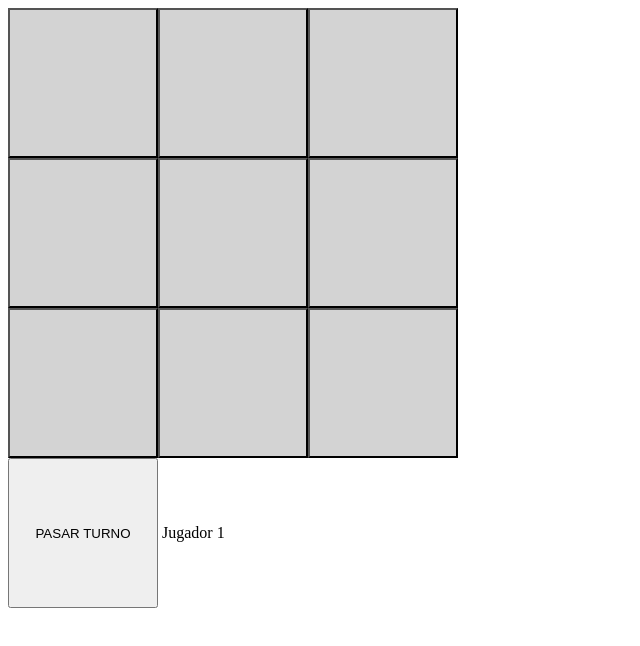
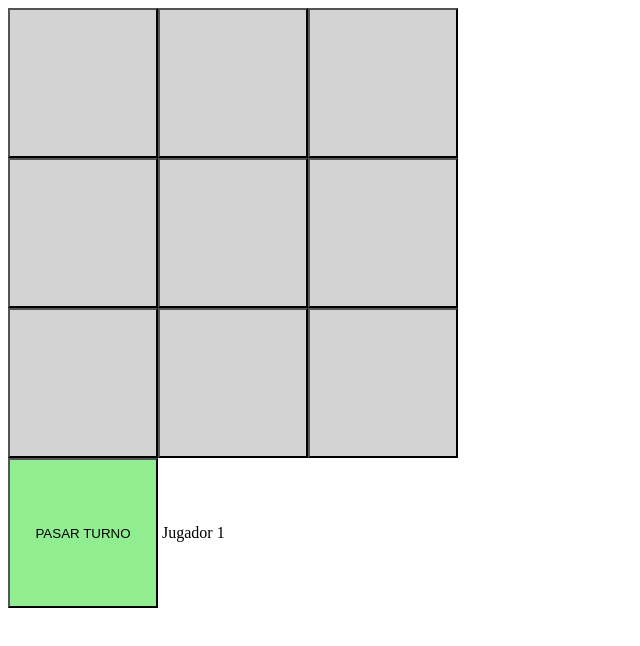
Before and after one commit to AlOlmo/3EnRaya, a plain HTML site: page index.html in a window 1280 px wide. Shown: the whole page, without its empty margins (0-640 px from the left). Drawn offline with Linux system fonts and the light colour scheme.

Commit message:
Destacar el botón de cambio

```diff
--- a/style.css
+++ b/style.css
@@ -34,3 +34,7 @@ button{
     display:flex;
     flex-direction:row
 }
+
+#cambio{
+    background-color: lightgreen;
+}
```
